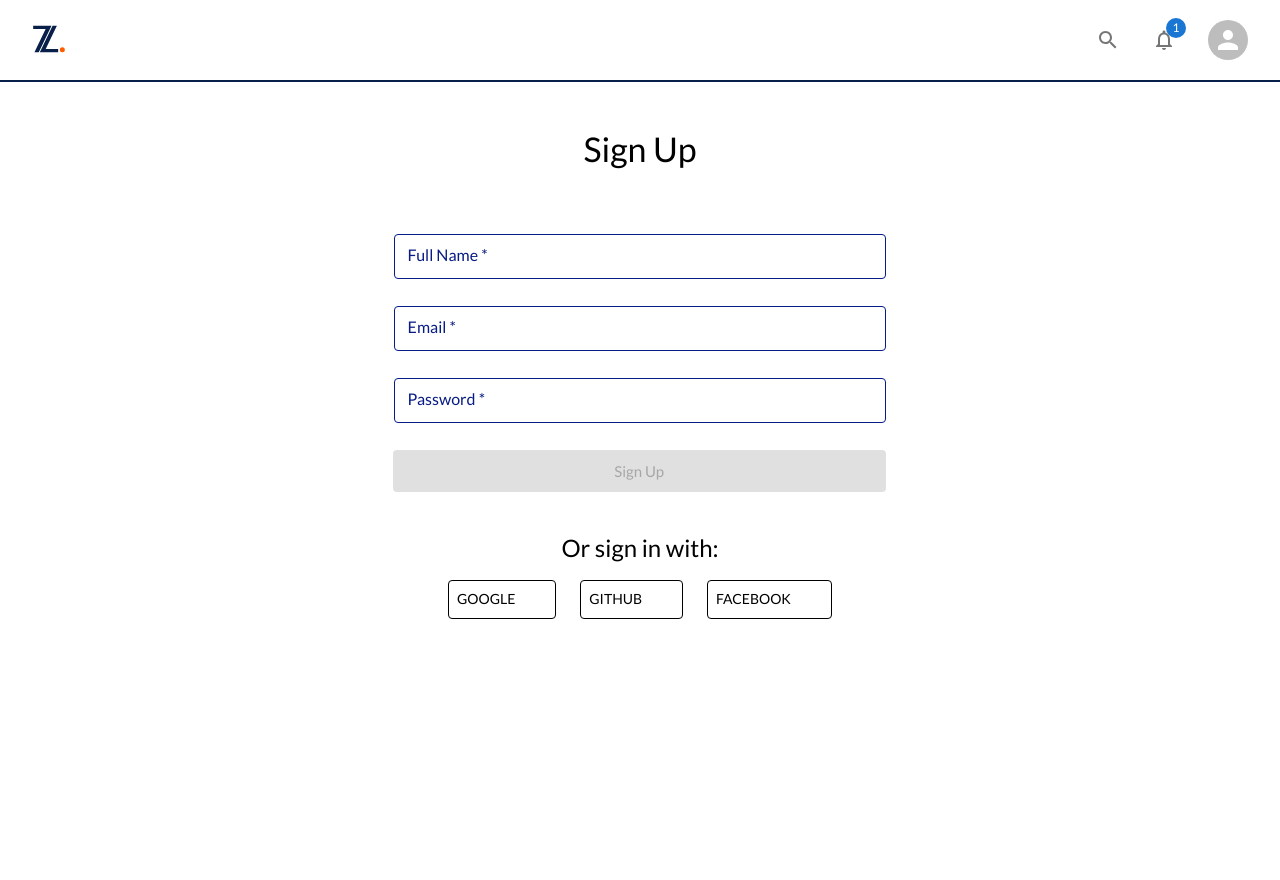
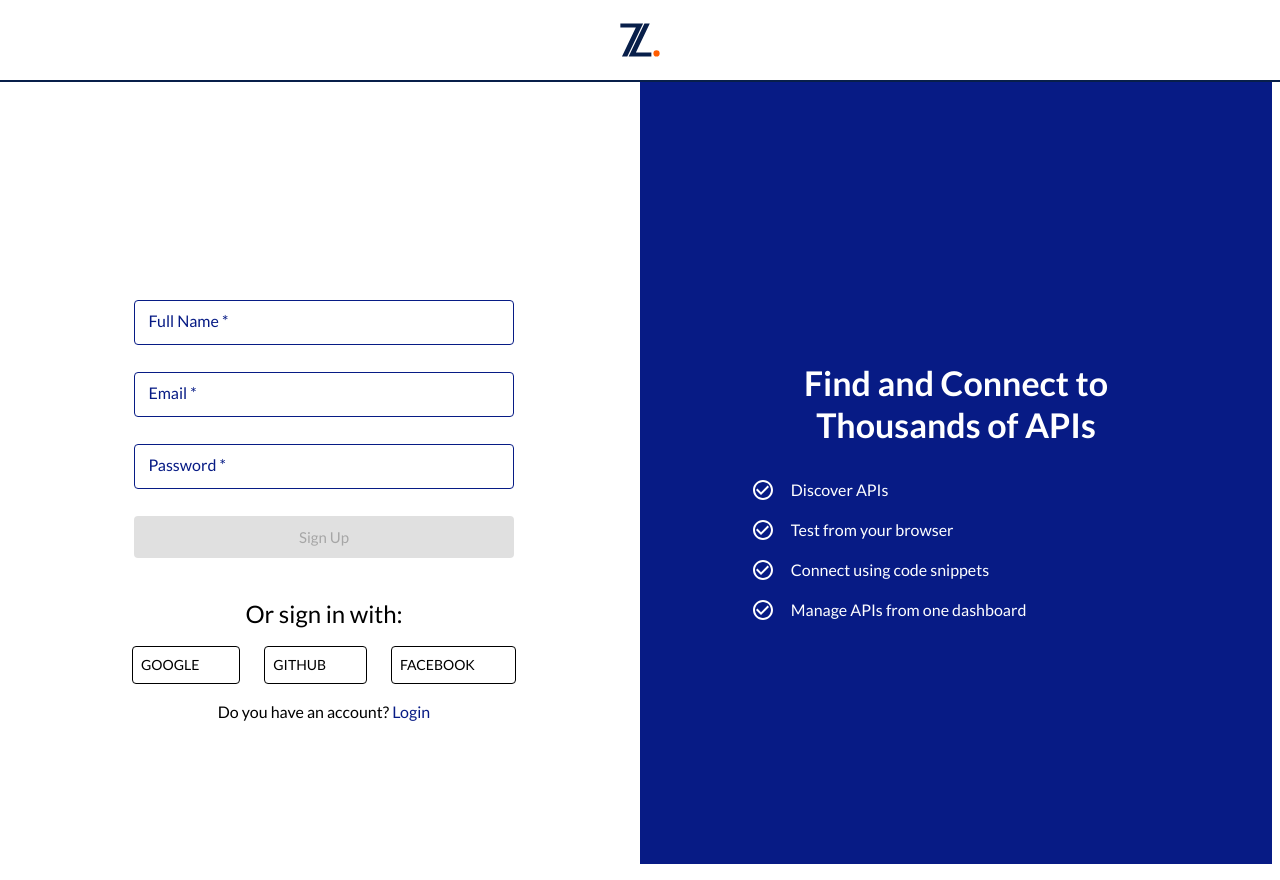
Before and after one commit to Vinyl-Davyl/zapi-dummy-fe, a React (Create React App) app: page /signup in a window 1280 px wide. Before the commit the page ends 800 px from the top, so only its background shows below. Built offline with nearby package versions, Linux system fonts and the light colour scheme; some icons are missing.

Commit message:
created an authentication navbar and added some code to the signup page

```diff
--- a/src/App.js
+++ b/src/App.js
@@ -14,8 +14,8 @@ import { getApis } from './redux/features/api/apiSlice'
 const useStyles = makeStyles({
   router_container: {
     width: `100%`,
-    padding: '0 1rem',
-    marginTop: '6rem',
+    // padding: '0 1rem',
+    // marginTop: '6rem',
   }
 })
 
--- a/src/components/Navbar.jsx
+++ b/src/components/Navbar.jsx
@@ -1,4 +1,4 @@
-import React, { useState } from 'react'
+import React from 'react'
 import { Link } from 'react-router-dom'
 import { useDispatch, useSelector } from 'react-redux'
 import { AppBar, Badge, Button, Grid, IconButton, Stack, Toolbar } from '@mui/material'
@@ -6,7 +6,7 @@ import { NotificationsOutlined, SearchOutlined } from '@mui/icons-material'
 import { makeStyles } from '@mui/styles'
 
 import { Modal, Search, UserMenu } from './index'
-import { logout, signup, login } from '../redux/features/user/userSlice'
+import { logout } from '../redux/features/user/userSlice'
 import { closeModal } from '../redux/features/modal/modalSlice'
 import { openSearchModal, closeSearchModal } from '../redux/features/search/searchSlice'
 
@@ -38,19 +38,12 @@ const Navbar = () => {
     const { isOpen } = useSelector(store => store.modal)
     const { isSearchModalOpen } = useSelector(store => store.search)
 
-    const [toggle, setToggle] = useState(true)
-
-
     const toggleSearch = () => {
         if (isSearchModalOpen) {
             dispatch(closeSearchModal())
         } else {
             dispatch(openSearchModal())
         }
-    }
-
-    const handleToggle = () => {
-        setToggle(!toggle)
     }
 
     return (
@@ -62,7 +55,7 @@ const Navbar = () => {
             }} />}
             {/* search modal */}
             {isSearchModalOpen && <Search closeModal={() => dispatch(closeSearchModal())} />}
-            {isLoggedIn && (<nav className={classes.nav}>
+            <nav className={classes.nav}>
                 <Toolbar className={classes.toolbar}>
                     <Link to='/' style={{ width: '7%' }}>
                         <img src='/LOGO.svg' alt='zapi' width='50px' />
@@ -72,47 +65,29 @@ const Navbar = () => {
                         <IconButton onClick={toggleSearch}>
                             <SearchOutlined />
                         </IconButton>
+                        {!isLoggedIn &&
+                            <Link to='/login'>
+                                <Button variant='contained'>
+                                    Login
+                                </Button>
+                            </Link>}
+                        {!isLoggedIn && <Link to='/signup'>
+                            <Button variant='outlined'>Sign Up</Button>
+                        </Link>}
 
+                        {isLoggedIn &&
+                            (<>
                                 <IconButton>
                                     <Badge badgeContent={1} color='primary'>
                                         <NotificationsOutlined />
                                     </Badge>
                                 </IconButton>
                                 <UserMenu />
+                            </>)}
                     </Stack>
                 </Toolbar>
-            </nav>)}
+            </nav>
 
-            {!isLoggedIn &&
-                (<nav>
-                    <AppBar>
-                        <Toolbar className={classes.toolbar}>
-                            <Link to='/' style={{ width: '7%' }}>
-                                <img src='/LOGO.svg' alt='zapi' width='50px' />
-                            </Link>
-
-                            <Grid container justifyContent='end' spacing={3}>
-                                {toggle ?
-                                    <Grid item>
-                                        <Link to='/login'>
-                                            <Button name="login" onClick={handleToggle} variant='contained'>
-                                                Login
-                                            </Button>
-                                        </Link>
-                                    </Grid> :
-                                    <Grid item>
-                                        <Link to='/signup'>
-                                            <Button name="signup" onClick={handleToggle} variant='outlined'>Sign Up</Button>
-                                        </Link>
-                                    </Grid>
-
-                                }
-                            </Grid>
-
-                        </Toolbar>
-                    </AppBar>
-                </nav>
-                )}
         </>
     )
 }
--- /dev/null
+++ b/src/components/NavbarAuth.jsx
@@ -0,0 +1,44 @@
+import React from 'react'
+import { Toolbar } from '@mui/material'
+
+import { makeStyles } from '@mui/styles'
+
+
+
+const useStyles = makeStyles({
+    nav: {
+        width: '100%',
+        borderBottom: '2px solid var(--mid)',
+        position: 'fixed',
+        top: 0,
+        left: 0,
+        background: 'var(--white)',
+        zIndex: 3
+    },
+    toolbar: {
+        height: '64px',
+        display: 'flex',
+        alignItems: 'center',
+        justifyContent: 'center',
+        margin: '0.5rem 0',
+        backgroundColor: 'var(--white)'
+    },
+    img: {
+        '@media screen and (max-width: 800px)': {
+            width: '15%'
+        }
+    }
+})
+
+const NavbarAuth = () => {
+    const classes = useStyles()
+  return (
+    <nav className={classes.nav}>
+        <Toolbar className={classes.toolbar}>
+            <img className={classes.img} src="./LOGO.svg" alt="zapi" width='5%' />
+        </Toolbar>
+    </nav>
+  )
+}
+
+export default NavbarAuth
--- a/src/components/index.js
+++ b/src/components/index.js
@@ -12,3 +12,4 @@ export { default as Textbox } from './Textbox'
 export { default as TabPanel} from './TabPanel'
 export { default as UserHeader } from './UserHeader'
 export { default as UserMenu } from './UserMenu'
+export { default as NavbarAuth} from './NavbarAuth'
--- a/src/pages/Home.jsx
+++ b/src/pages/Home.jsx
@@ -13,6 +13,7 @@ const useStyles = makeStyles({
     display: 'flex',
     gap: `1rem`,
     marginTop: '6rem',
+    padding: '0 1rem',
     '@media screen and (max-width: 1200px)': {
       gridTemplateColumns: '1fr'
     }
--- a/src/pages/LoginPage.jsx
+++ b/src/pages/LoginPage.jsx
@@ -6,7 +6,7 @@ import { makeStyles } from '@mui/styles'
 import { CheckCircleOutline } from '@mui/icons-material'
 import { Icon } from '@iconify/react'
 
-import { InputField } from '../components'
+import { InputField, NavbarAuth } from '../components'
 import { login } from '../redux/features/user/userSlice'
 
 const useStyles = makeStyles({
@@ -23,6 +23,7 @@ const useStyles = makeStyles({
     display: 'grid',
     placeItems: 'center',
     padding: '0 0.5rem',
+    marginTop: '6rem',
   },
   section_two: {
     width: '100%',
@@ -76,6 +77,7 @@ const LoginPage = () => {
 
   return (
     <main className={classes.main}>
+      <NavbarAuth />
       <section className={classes.section}>
         <Typography variant='h4' my={2}>Welcome back</Typography>
         <form onSubmit={handleSubmit} className={classes.form}>
--- a/src/pages/Signup.jsx
+++ b/src/pages/Signup.jsx
@@ -1,40 +1,65 @@
 import React, { useEffect, useState } from 'react'
-import { Button, Typography, Grid, Alert } from '@mui/material'
+import { Button, Typography, Grid, Alert, Stack, ListItem } from '@mui/material'
 import { makeStyles } from '@mui/styles'
+import { CheckCircleOutline } from '@mui/icons-material'
 import { Icon } from '@iconify/react'
 import { signup } from '../redux/features/user/userSlice'
+import { Link } from 'react-router-dom'
 
 import { InputField } from '../components'
 import { useDispatch } from 'react-redux'
 import { useNavigate } from 'react-router-dom'
+import { NavbarAuth } from '../components'
 
 const useStyles = makeStyles({
     main: {
-        display: 'grid',
-        placeItems: 'center',
+        display: 'flex',
+        flexDirection: 'column',
+        alignItems: 'center',
+        justifyContent: 'center',
         textAlign: 'center',
+        '@media screen and (min-width: 1200px)': {
+            flexDirection: 'row',
+            justifyContent: 'space-between'
+        }
     },
-    header: {
-        color: 'var(--mid)',
-        '& span': {
-            color: 'var(--base)',
-            cursor: 'pointer',
-            textDecoration: 'underline'
+    section: {
+        paddingTop: '6rem',
+        display: 'flex',
+        flexDirection: 'column',
+        width: '90%',
+        '@media screen and (min-width: 1200px)': {
+            flex: '2',
+            alignItems: 'center',
         }
     },
     form: {
-        width: '60%',
         display: 'grid',
-        placeItems: 'center',
         gap: '2rem',
         marginTop: '3rem',
-        '@media screen and (max-width: 800px)': {
-            width: '100%'
-        },
-        '@media screen and (min-width: 1270px)': {
-            width: '40%'
+        '@media screen and (min-width: 1200px)': {
+            width: '60%'
         }
     },
+    div: {
+        width: '100vw',
+        background: 'var(--base)',
+        color: 'white',
+        marginTop: '3rem',
+        '@media screen and (min-width: 1200px)': {
+            flex: '2',
+            width: '60%'
+        }
+    },
+    section_two: {
+        display: 'flex',
+        flexDirection: 'column',
+        justifyContent: 'center',
+        textAlign: 'center',
+        alignItems: 'center',
+        height: '100vh',
+    }
+
 })
 
 const SignupPage = () => {
@@ -78,9 +103,8 @@ const SignupPage = () => {
 
     return (
         <main className={classes.main}>
-
-            <Typography variant='h4' my={2}>Sign Up</Typography>
-
+            <NavbarAuth />
+            <section className={classes.section}>
                 <form onSubmit={handleSubmit} className={classes.form}>
                     <InputField
                         required
@@ -116,7 +140,7 @@ const SignupPage = () => {
                         type='submit'
                         variant='contained'
                         size='large'
-                        style={{ marginLeft: '0.9rem' }}>
+                    >
                         Sign Up
                     </Button>
 
@@ -142,8 +166,43 @@ const SignupPage = () => {
                     </Grid>
                 </Grid>
 
-            {/* <Typography>Do you have an account? <Link to='/login'>Login</Link> </Typography> */}
+                <Typography>Do you have an account? <Link to='/login'>Login</Link> </Typography>
+            </section>
 
+            <div className={classes.div}>
+                <section className={classes.section_two}>
+                    <Stack direction='column' width='70%' mt={5}>
+                        <Typography variant='h4' fontWeight='bold' my={3}>
+                            Find and Connect to Thousands of APIs
+                        </Typography>
+                        <ListItem>
+                            <CheckCircleOutline />
+                            <Typography variant='body1' mx={2}>
+                                Discover APIs
+                            </Typography>
+                        </ListItem>
+                        <ListItem>
+                            <CheckCircleOutline />
+                            <Typography variant='body1' mx={2}>
+                                Test from your browser
+                            </Typography>
+                        </ListItem>
+                        <ListItem>
+                            <CheckCircleOutline />
+                            <Typography variant='body1' mx={2}>
+                                Connect using code snippets
+                            </Typography>
+                        </ListItem>
+                        <ListItem>
+                            <CheckCircleOutline />
+                            <Typography variant='body1' mx={2}>
+                                Manage APIs from one dashboard
+                            </Typography>
+                        </ListItem>
+                    </Stack>
+
+                </section>
+            </div>
         </main>
     )
 }
```
Lines whose indentation alone changed are shown as unchanged.
